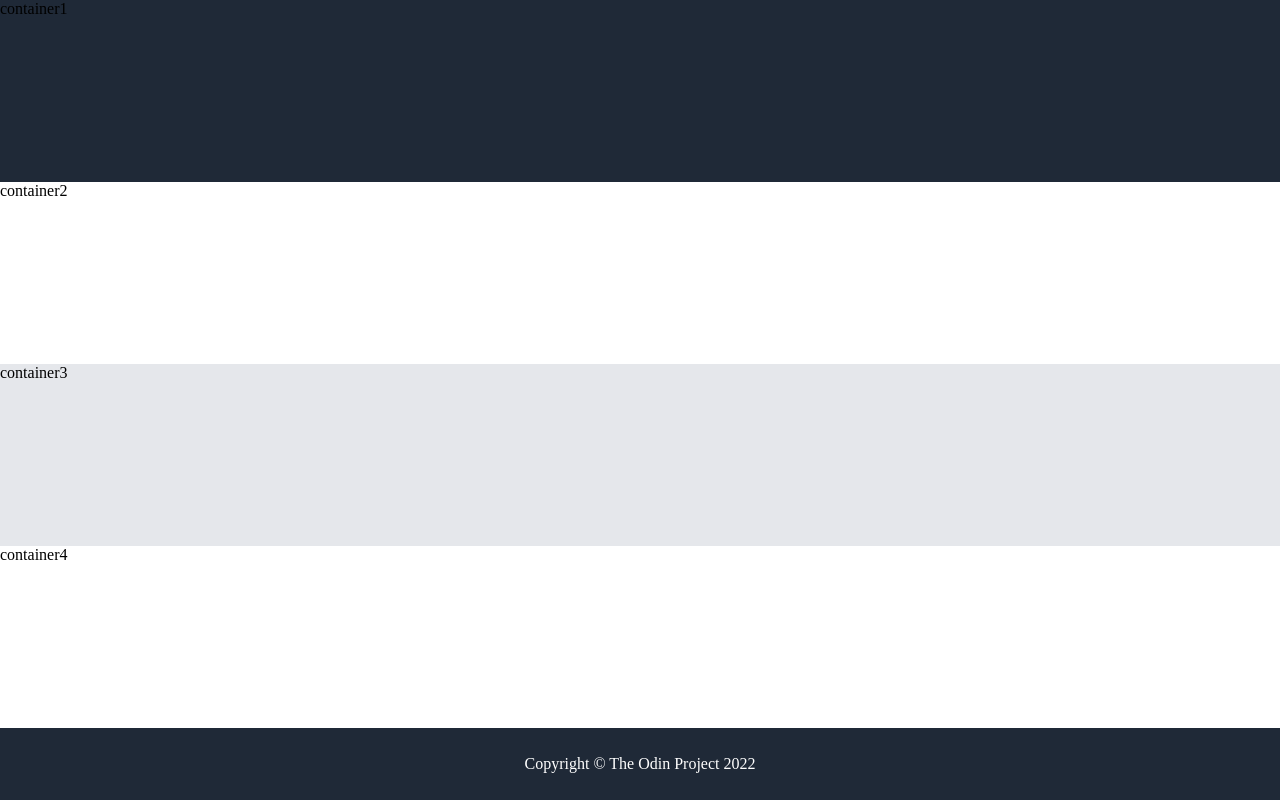
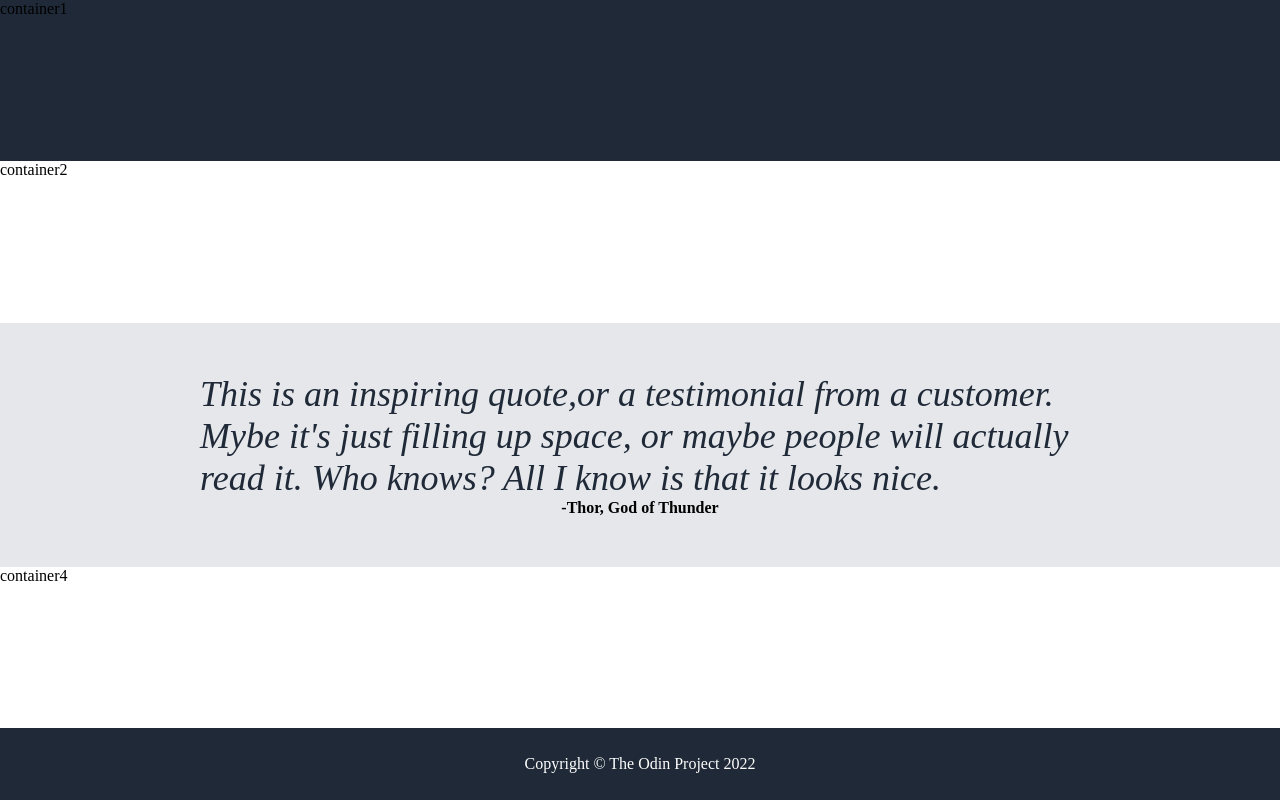
Before and after one commit to Ypakce/flexbox-design, a plain HTML site: page index.html in a window 1280 px wide. Drawn offline with Linux system fonts and the light colour scheme.

Commit message:
make container3

```diff
--- a/index.html
+++ b/index.html
@@ -7,7 +7,12 @@
     <body>
         <div class="container1">container1</div>
         <div class="container2">container2</div>
-        <div class="container3">container3</div>
+        <div class="container3">
+            <div class="c3-body">
+                <div class="quote">This is an inspiring quote,or a testimonial from a customer. Mybe it's just filling up space, or maybe people will actually read it. Who knows? All I know is that it looks nice. </div>
+                <div class="author">-Thor, God of Thunder</div>
+            </div>
+        </div>
         <div class="container4">container4</div>
         <div class="footer">Copyright &#169 The Odin Project 2022 </div>
     </body>
--- a/style.css
+++ b/style.css
@@ -20,6 +20,20 @@ body {
     background-color: #e5e7eb;
     flex: 1;
 }
+.container3 .c3-body{
+    display: flex;
+    padding: 50px 200px;
+    flex-direction: column;
+    align-items: center;
+}
+.c3-body .quote{
+    font-size: 36px;
+    font-style: italic;
+    color: #1F2937;
+}
+.c3-body .author{
+    font-weight: bold;
+}
 
 .container4 {
     background-color: white;
```
